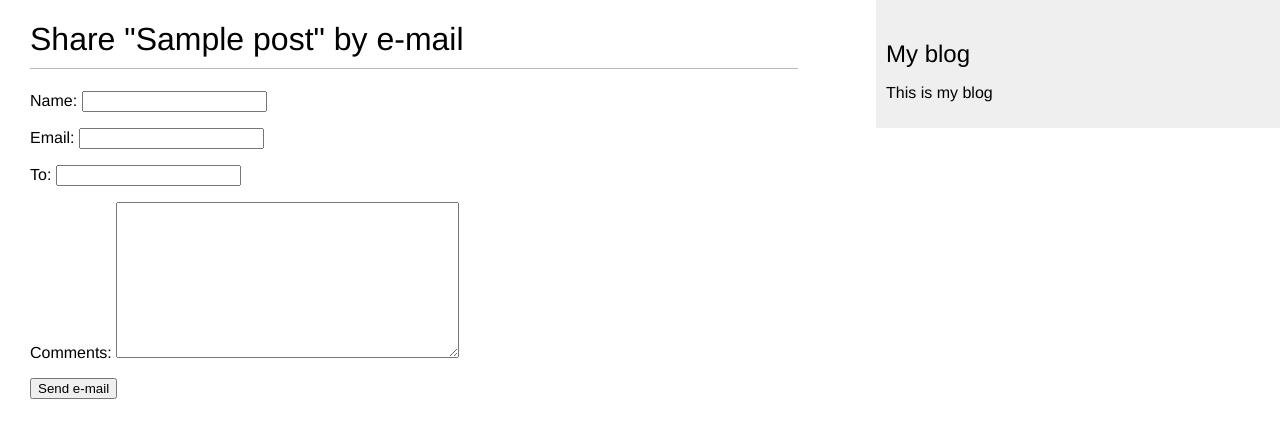
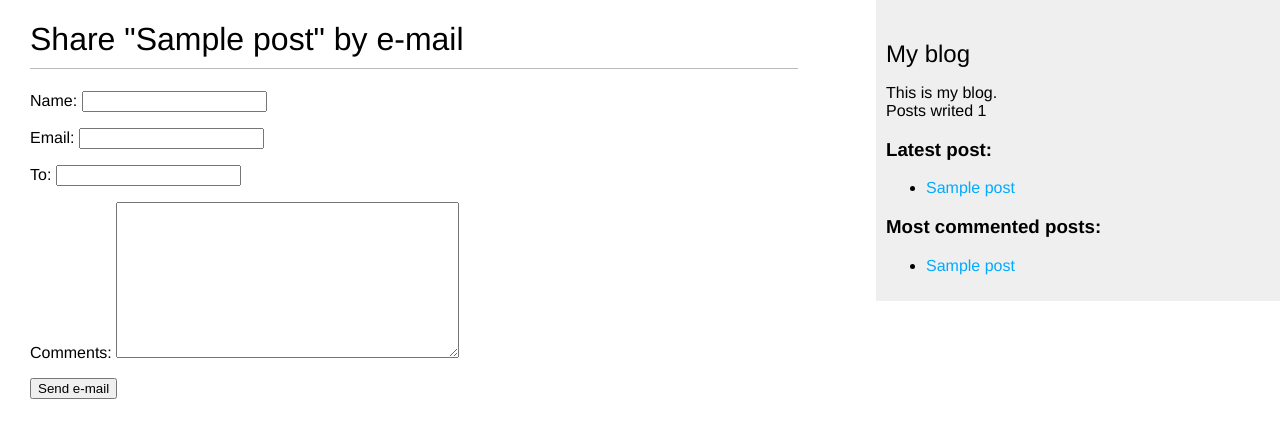
Before and after one commit to 3JloDey/django-site-blog, a Django app: page /blog/1/share/ in a window 1280 px wide. Shown: the top 438 px of the page. Run offline with Django 4.2, Linux system fonts and the light colour scheme; tables that the repository leaves empty hold one stand-in row (values such as "Sample post").

Commit message:
added sitemap & base.html improve

```diff
--- a/mysite/blog/templates/blog/base.html
+++ b/mysite/blog/templates/blog/base.html
@@ -1,3 +1,4 @@
+{% load blog_tags %}
 {% load static %}
 <!DOCTYPE html>
 <html lang="en">
@@ -16,7 +17,27 @@
     </div>
     <div id="sidebar">
       <h2>My blog</h2>
-      <p>This is my blog</p>
+      <p>
+        This is my blog.
+        <br>
+        Posts writed {% total_posts %}
+        <br>
+        <h3>Latest post:</h3>
+        {% show_latest_posts %}
+      </p>
+      <h3>Most commented posts:</h3>
+      {% get_most_commented_posts as most_commented_posts %}
+      {% if most_commented_posts.all %}
+        <ul>
+          {% for post in most_commented_posts %}
+            <li>
+              <a href="{{ post.get_absolute_url }}">{{ post.title }}</a>
+            </li>
+          {% endfor %}
+        </ul>
+      {% else %}
+        No comments yet
+      {% endif %}
     </div>
   </body>
 </html>
--- /dev/null
+++ b/mysite/blog/templates/blog/post/latest_posts.html
@@ -0,0 +1,7 @@
+<ul>
+  {% for post in latest_post %}
+    <li>
+      <a href="{{ post.get_absolute_url }}">{{ post.title }}</a>
+    </li>
+  {% endfor %}
+</ul>
--- /dev/null
+++ b/mysite/blog/templatetags/blog_tags.py
@@ -0,0 +1,26 @@
+from django import template
+from django.db.models import Count
+
+from ..models import Post
+
+register = template.Library()
+
+
+@register.simple_tag
+def total_posts():
+    return Post.published.count()
+
+
+@register.inclusion_tag("blog/post/latest_posts.html")
+def show_latest_posts(count=5):
+    latest_post = Post.published.order_by("-publish")[:count]
+    return {"latest_post": latest_post}
+
+
+@register.simple_tag
+def get_most_commented_posts(count=5):
+    return (
+        Post.published.annotate(total_comments=Count("comments"))
+        .filter(total_comments__gt=0)
+        .order_by("-total_comments")[:count]
+    )
--- a/mysite/mysite/settings.py
+++ b/mysite/mysite/settings.py
@@ -26,7 +26,7 @@ SECRET_KEY = "django-insecure-!jlxy5f_k_&_q+1sxxogkdv6s47s#j2n99g(z3a42lu#6^+*u4
 DEBUG = True
 
 ALLOWED_HOSTS = []
-
+SITE_ID = 1
 
 # Application definition
 
@@ -39,6 +39,8 @@ INSTALLED_APPS = [
     "django.contrib.staticfiles",
     "blog.apps.BlogConfig",
     "taggit",
+    "django.contrib.sites",
+    "django.contrib.sitemaps",
 ]
 
 MIDDLEWARE = [
--- a/mysite/mysite/urls.py
+++ b/mysite/mysite/urls.py
@@ -14,10 +14,20 @@ Including another URLconf
     1. Import the include() function: from django.urls import include, path
     2. Add a URL to urlpatterns:  path('blog/', include('blog.urls'))
 """
+from blog.sitemaps import PostSitemap
 from django.contrib import admin
-from django.urls import path, include
+from django.contrib.sitemaps.views import sitemap
+from django.urls import include, path
+
+sitemaps = {"posts": PostSitemap}
 
 urlpatterns = [
-    path('admin/', admin.site.urls),
-    path('blog/', include('blog.urls', namespace='blog'))
+    path("admin/", admin.site.urls),
+    path("blog/", include("blog.urls", namespace="blog")),
+    path(
+        "sitemap.xml",
+        sitemap,
+        {"sitemaps": sitemaps},
+        name="django.contrib.sitemaps.views.sitemap",
+    ),
 ]
```
Also changed, not shown: mysite/blog/sitemaps.py (added, +14 -0 lines), mysite/blog/templatetags/__init__.py (added).
